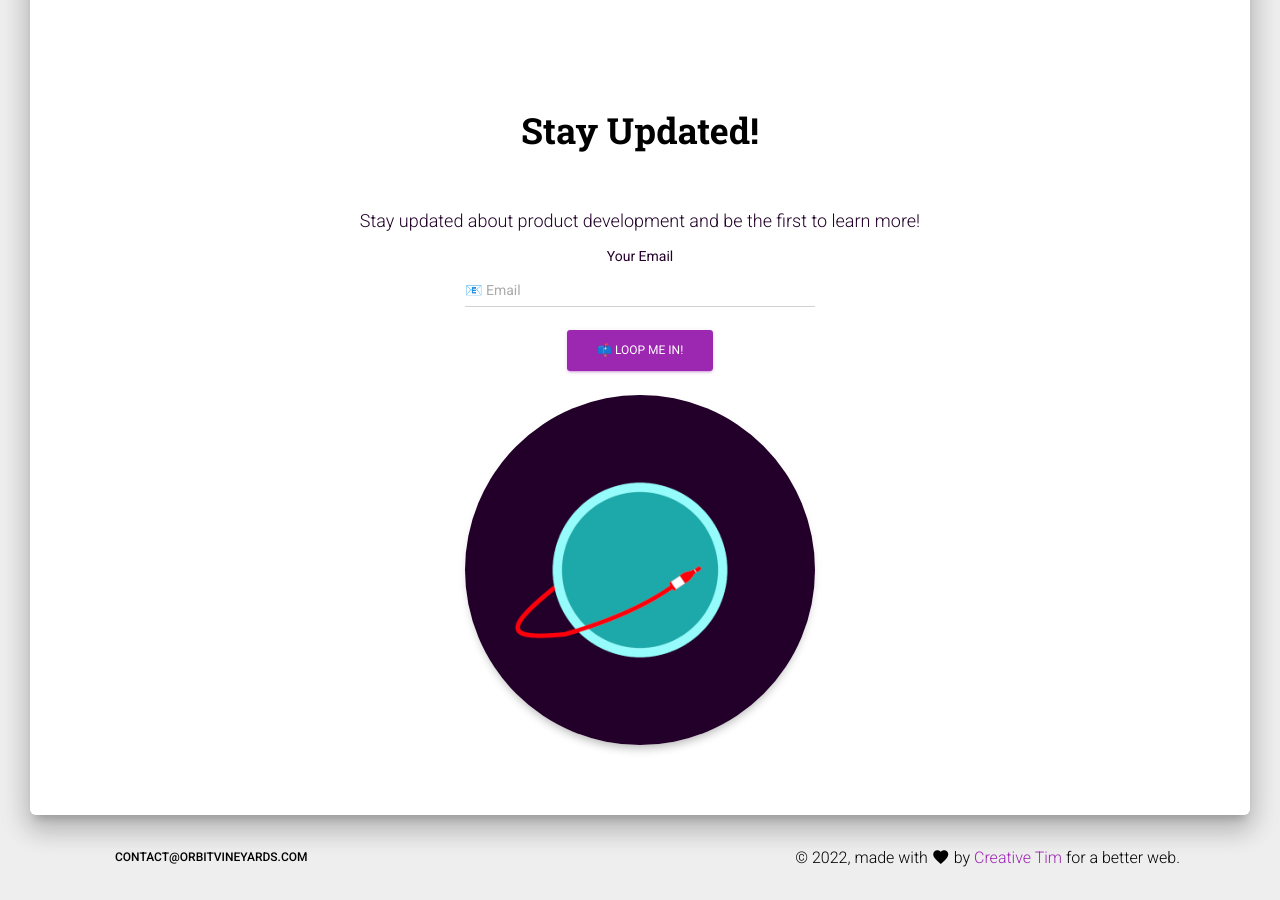
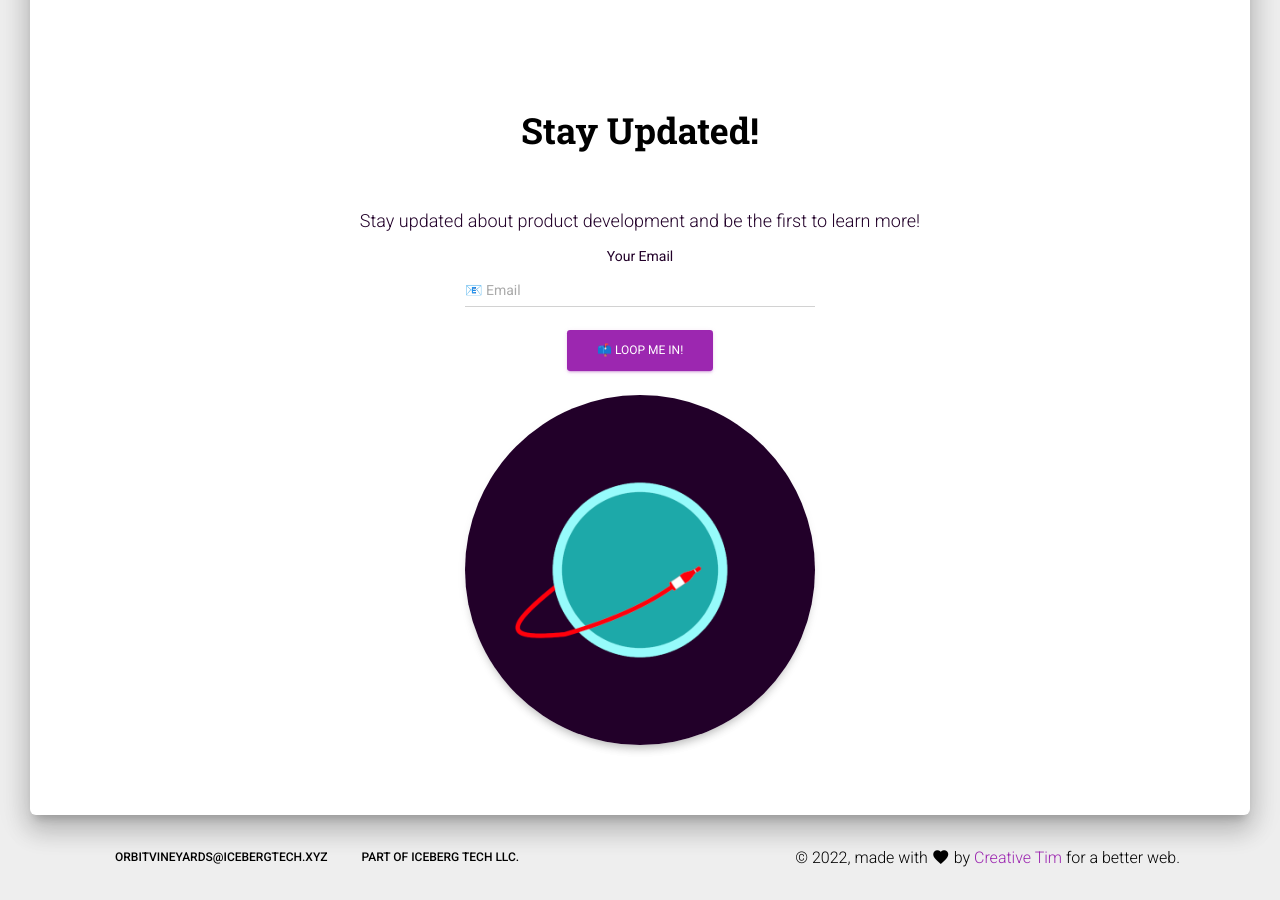
Before and after one commit to ice-bergtech/orbit-vineyards, a Jekyll site: the page built from index.html, in a window 1280 px wide and 900 px high, scrolled down 3077 px. Built offline with Jekyll 4.4.1, drawn with Linux system fonts in a browser that asks for light colours.

Commit message:
Add dockerfile, update config

```diff
--- a/_config.yml
+++ b/_config.yml
@@ -14,7 +14,7 @@
 # You can create any custom variable you would like, and they will be accessible
 # in the templates via {{ site.myvariable }}.
 title: Orbit Vineyards
-email:
+email: orbitvineyards@icebergtech.xyz
 favicon: assets/img/favicon.png
 description: >- # this means to ignore newlines until "baseurl:"
   Space-Aged Spirits
@@ -46,12 +46,6 @@ exclude:
 #   - vendor/bundle/
 #   - vendor/cache/
 #   - vendor/gems/
-#   - vendor/ruby/
-
-footer-links:
-  email: dev@icebergtech.xyz
-  rss: anything
-
 version: 1.0.1
 
 
@@ -63,8 +57,3 @@ kramdown:
 
 sass:
   style: :expanded
-
-author:
-  name: "???"
-  url: "orbitvineyards.com"
-  email: "???"
--- a/_includes/foot.html
+++ b/_includes/foot.html
@@ -4,25 +4,15 @@
 			<nav class="float-left">
 				<ul>
 					<li>
-						<a href="mailto:contact@orbitvineyards.com">
-							Contact@OrbitVineyards.com
-						</a>
-					</li>
-					<!-- <li>
-						<a href="">
-							About Us
+						<a href="mailto:{{ site.email }}">
+							{{ site.email }}
 						</a>
 					</li>
 					<li>
 						<a href="">
-							Blog
+							Part of Iceberg Tech LLC.
 						</a>
 					</li>
-					<li>
-						<a href="">
-							Licenses
-						</a>
-					</li> -->
 				</ul>
 			</nav>
 			<div class="copyright float-right">
```
Also changed, not shown: 1 other file.
